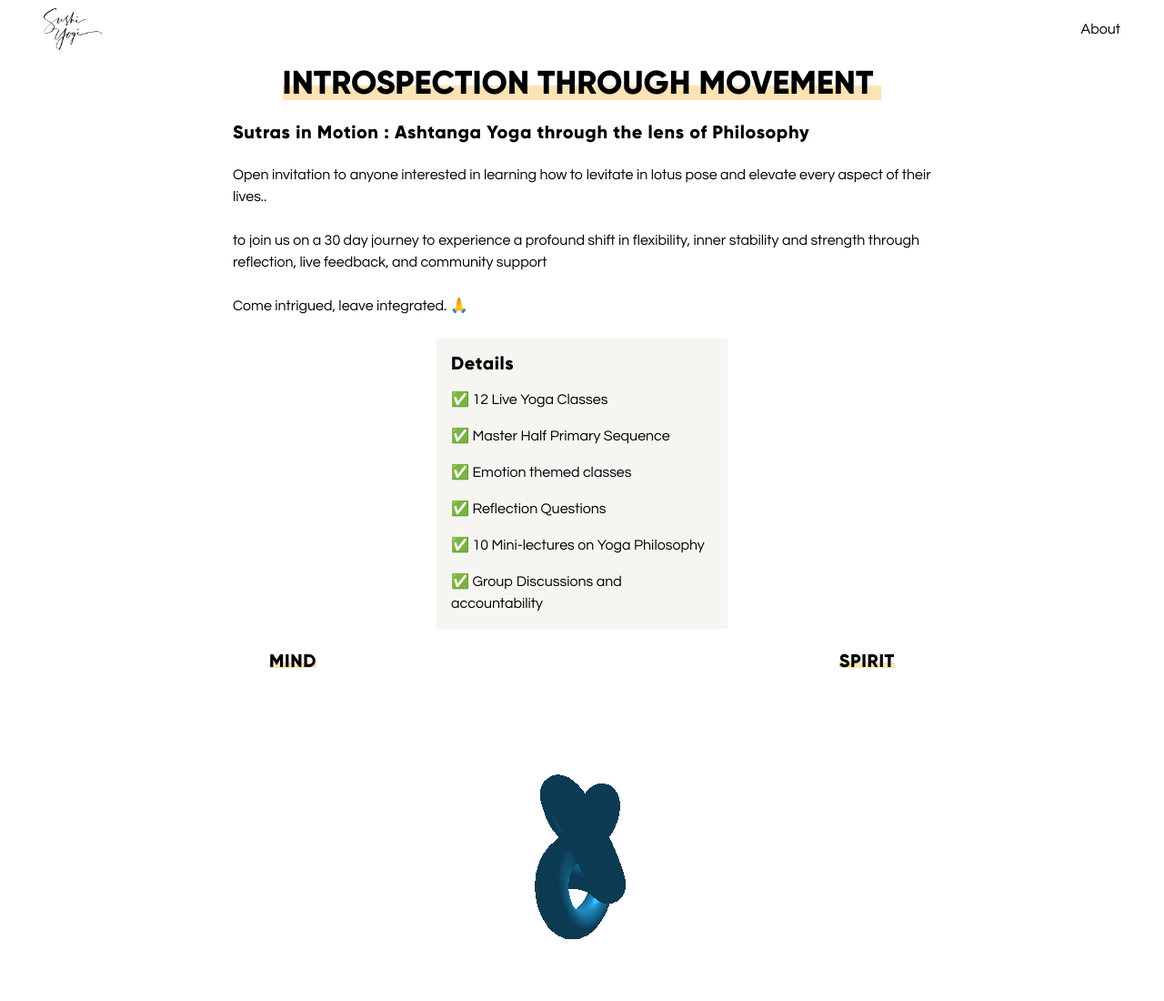
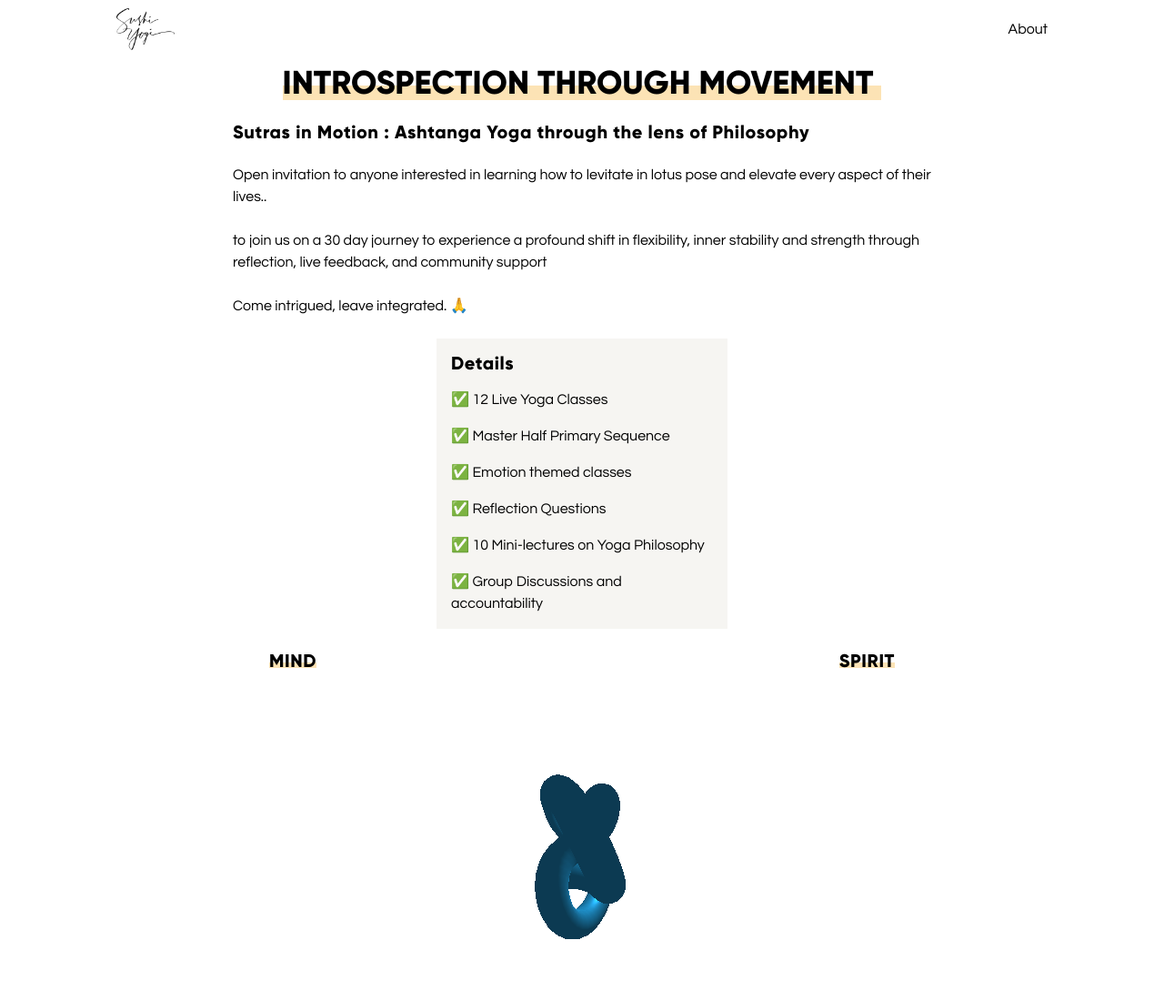
Before and after one commit to anandogs/sushmithashrikanth, an Astro site: page / in a window 1280 px wide. Shown: the top 1100 px of the page at 91% size. Built offline with nearby package versions, Linux system fonts and the light colour scheme; Astro itself is replaced by a stand-in of ours.

Commit message:
updated navbar slightly

```diff
--- a/src/components/Navbar.svelte
+++ b/src/components/Navbar.svelte
@@ -1,7 +1,7 @@
 <nav
   class=" h-16 backdrop-blur-sm fixed top-0 left-0 right-0 flex items-center px-12"
 >
-  <div class="flex justify-between items-center w-full">
+  <div class="flex justify-between items-center w-full max-w-5xl m-auto">
     <a href="/">
     <div class="flex w-16">
       <img
```
